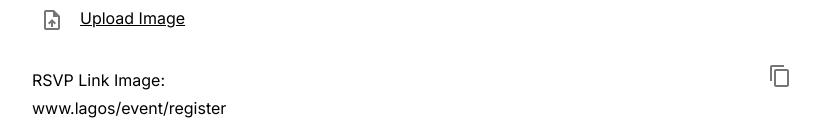
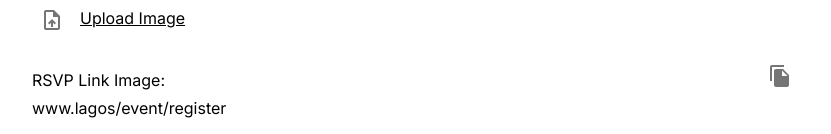
Before and after one commit to cornellh4i/lagos-volunteers, a Next.js app in the folder frontend/: page /events/create in a window 1280 px wide. Shown: the part 942-1076 px from the top of the page, without its empty margins (224-1055 px from the left). Built offline with nearby package versions, Linux system fonts and the light colour scheme; no server answers; sample sign-in values are in the browser's storage.

Commit message:
Update text copy

```diff
--- a/frontend/src/components/atoms/TextCopy.tsx
+++ b/frontend/src/components/atoms/TextCopy.tsx
@@ -1,6 +1,6 @@
 import React, { useState } from "react";
 import { Snackbar } from "@mui/material";
-import ContentCopyIcon from "@mui/icons-material/ContentCopy";
+import FileCopyIcon from "@mui/icons-material/FileCopy";
 import IconButton from "@mui/material/IconButton";
 
 interface TextCopyProps {
@@ -25,7 +25,7 @@ const TextCopy = ({ label, text }: TextCopyProps) => {
         <div className="pt-3 float-left">{label}:</div>
         <div className="float-right">
           <IconButton onClick={handleClick}>
-            <ContentCopyIcon />
+            <FileCopyIcon />
           </IconButton>
           <Snackbar
             open={open}
```
